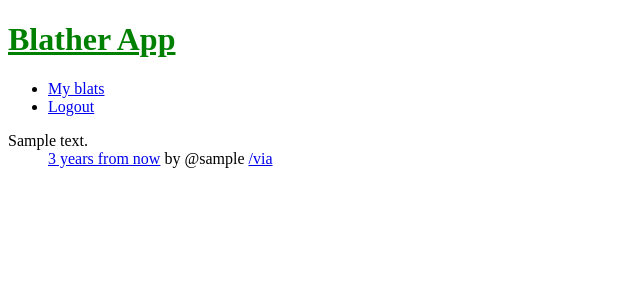
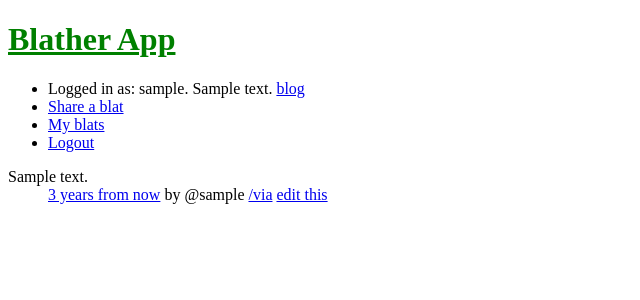
Before and after one commit to SlangingCode/blather, a Django app: page / in a window 1280 px wide. Shown: the top 300 px of the page, without its empty margins (0-640 px from the left). Run offline with Django 3.2, Linux system fonts and the light colour scheme; a user stored in the database is signed in; tables that the repository leaves empty hold one stand-in row (values such as "Sample post").

Commit message:
Create user profile, add ability to edit blats when user is logged in

```diff
--- a/blat/models.py
+++ b/blat/models.py
@@ -18,3 +18,9 @@ class Blat(models.Model):
 
 class Like(models.Model):
     blat = models.ForeignKey(Blat)
+
+
+class Profile(models.Model):
+    user = models.OneToOneField(User)
+    bio = models.TextField(blank=True)
+    blog = models.URLField(blank=True)
--- a/blat/templates/blat/home.html
+++ b/blat/templates/blat/home.html
@@ -12,6 +12,9 @@
                 {% if blat.via %}
                     <a href="{{blat.via}}">/via</a>
                 {% endif %}
+                {% if blat.created_by == user %}
+                    <a href="{% url 'editblat' pk=blat.id %}">edit this</a>
+                {% endif %}
             </dd>
         {% endfor %}
         </dl>
--- a/blat/templates/blat/master.html
+++ b/blat/templates/blat/master.html
@@ -16,6 +16,12 @@
         <nav>
             <ul>
             {% if user.is_authenticated %}
+                <li>Logged in as: {{ user }}. {{ user.profile.bio }}
+                    {% if user.profile.blog %}
+                        <a href="{{ user.profile.blog }}">blog</a>
+                    {% endif %}
+                </li>
+                <li><a href="{% url 'newblat' %}">Share a blat</a></li>
                 <li><a href="{% url 'myview' %}">My blats</a></li>
                 <li><a href="{% url 'logout' %}?next=/">Logout</a></li>
             {% else %}
--- a/blat/views.py
+++ b/blat/views.py
@@ -29,3 +29,23 @@ class MyView(IndexView):
     @method_decorator(login_required)
     def dispatch(self, *args, **kwargs):
         return super(MyView, self).dispatch(*args, **kwargs)
+
+
+class NewBlatView(generic.edit.CreateView):
+    model = Blat
+    fields = ['text', 'via']
+    success_url = "/my"
+
+    def form_valid(self, form):
+        form.instance.created_by = self.request.user
+        return super(NewBlatView, self).form_valid(form)
+
+
+class EditBlatView(generic.edit.UpdateView):
+    model = Blat
+    fields = ['text', 'via']
+    success_url = "/my"
+
+    def get_queryset(self):
+        base_qs = super(EditBlatView, self).get_queryset()
+        return base_qs.filter(created_by=self.request.user)
--- a/blather/urls.py
+++ b/blather/urls.py
@@ -25,4 +25,6 @@ urlpatterns = [
     url(r'^login/$', auth_views.login, name='login'),
     url(r'^logout/$', auth_views.logout, name='logout'),
     url(r'^my/$', views.MyView.as_view(), name='myview'),
+    url(r'^create/$', views.NewBlatView.as_view(), name='newblat'),
+    url(r'^(?P<pk>[0-9]+)/edit/$', views.EditBlatView.as_view(), name='editblat'),
 ]
```
Also changed, not shown: blat/admin.py (+14 -2 lines), blat/templates/blat/blat_form.html (added, +10 -0 lines), blat/migrations/0003_profile.py (added).
